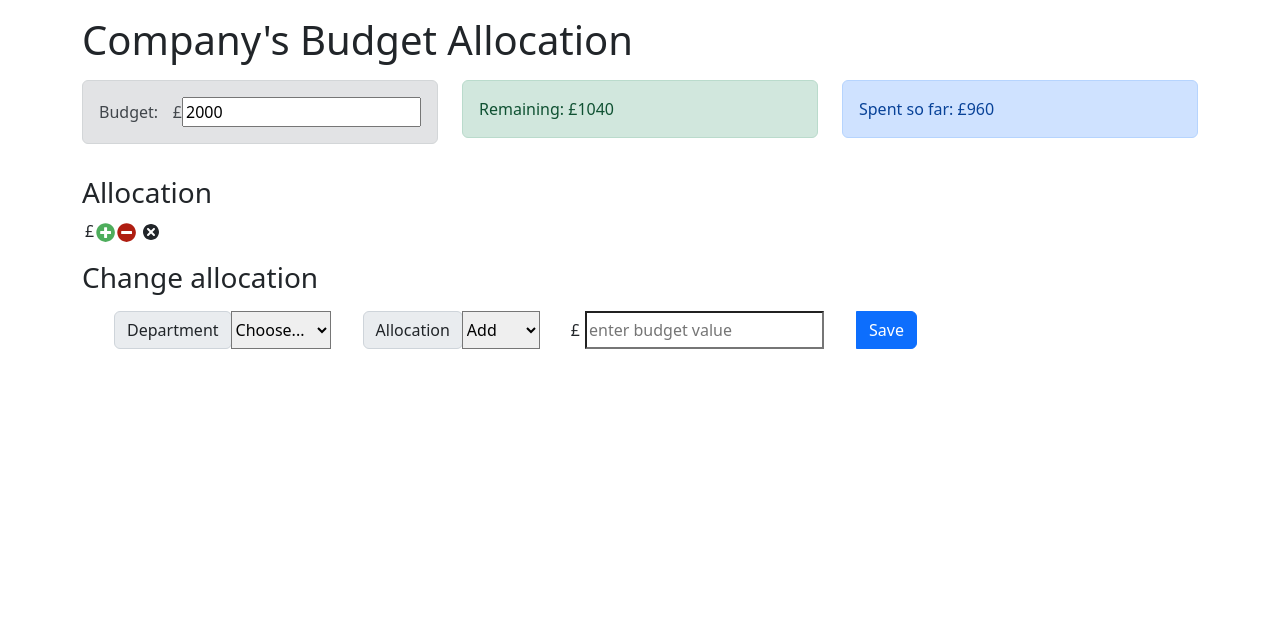
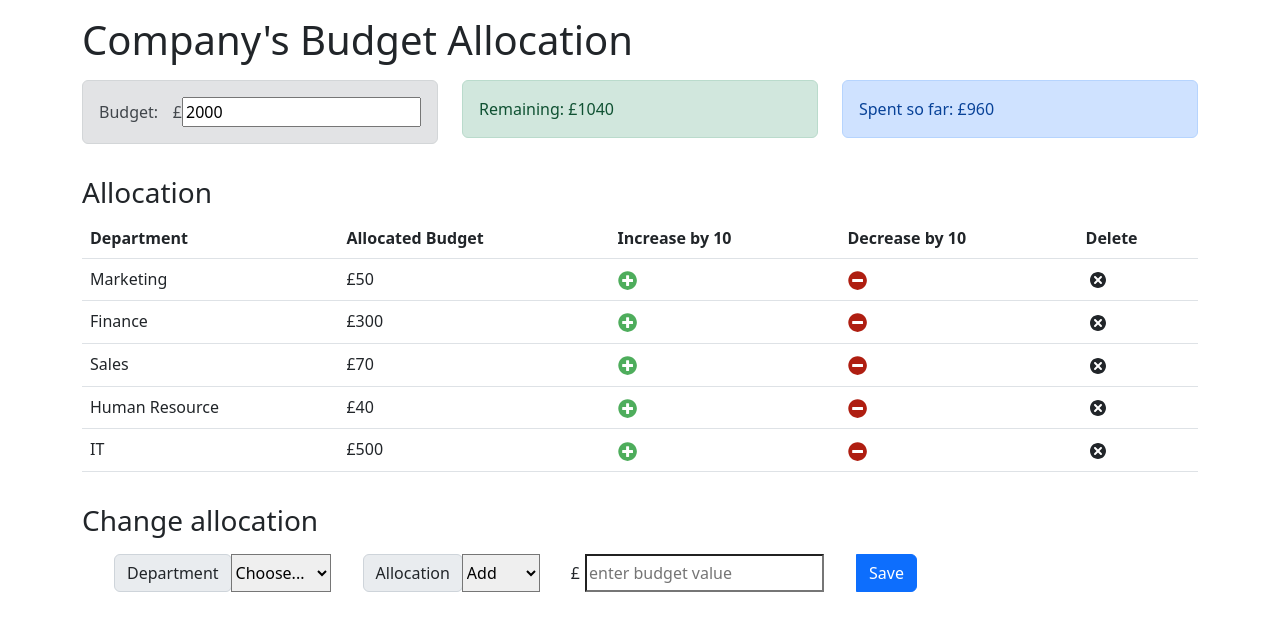
Before and after one commit to ibm-developer-skills-network/ejtos-react_budget_app, a React (Create React App) app: page / in a window 1280 px wide. Shown: the top 630 px of the page. Built offline with nearby package versions, Linux system fonts and the light colour scheme.

Commit message:
Update ExpenseList.js

```diff
--- a/src/components/ExpenseList.js
+++ b/src/components/ExpenseList.js
@@ -1,94 +1,56 @@
 // import React, { useContext } from 'react';
-// import { TiDelete } from 'react-icons/ti';
+// import ExpenseItem from './ExpenseItem';
 // import { AppContext } from '../context/AppContext';
 
-// const ExpenseItem = (props) => {
-//     const { dispatch } = useContext(AppContext);
-
-//     const handleDeleteExpense = () => {
-//         dispatch({
-//             type: 'DELETE_EXPENSE',
-//             payload: props.id,
-//         });
-//     };
-
-//     const increaseAllocation = (name) => {
-//         const expense = {
-//             name: name,
-//             cost: 100000,
-//         };
-
-//         dispatch({
-//             type: 'ADD_EXPENSE',
-//             payload: expense
-//         });
-
-//     }
-
+// const ExpenseList = () => {
+//     const { expenses } = useContext(AppContext);
 
 //     return (
-//         <tr>
-//         <td>{props.name}</td>
-//         <td>Rp {props.cost}</td>
-//         <td><button onClick={event=> increaseAllocation(props.name)}>+</button></td>
-//         <td><TiDelete size='1.5em' onClick={handleDeleteExpense}></TiDelete></td>
-//         </tr>
+//         <table className='table'>
+//               <thead className="thead-light">
+//             <tr>
+//               <th scope="col">Department</th>
+//               <th scope="col">Allocated Budget</th>
+//               <th scope="col">Increase by 100000</th>
+//               <th scope="col">Delete</th>
+//             </tr>
+//           </thead>
+//             <tbody>
+//             {expenses.map((expense) => (
+//                 <ExpenseItem id={expense.id} key={expense.id} name={expense.name} cost={expense.cost} />
+//             ))}
+//             </tbody>
+//         </table>
 //     );
 // };
 
-// export default ExpenseItem;
+// export default ExpenseList;
 
 import React, { useContext } from 'react';
-
-import { FaPlusCircle,FaMinusCircle } from 'react-icons/fa';
-import { TiDelete} from 'react-icons/ti';
+import ExpenseItem from './ExpenseItem';
 import { AppContext } from '../context/AppContext';
 
-const ExpenseItem = (props) => {
-    const { currency, dispatch } = useContext(AppContext);
-
-    const handleDeleteExpense = () => {
-        dispatch({
-            type: 'DELETE_EXPENSE',
-            payload: props.id,
-        });
-    };
-
-    const increaseAllocation = (name) => {
-        const expense = {
-            name: name,
-            cost: 10,
-        };
-
-        dispatch({
-            type: 'ADD_EXPENSE',
-            payload: expense
-        });
-
-    }
-
-    const decreaseAllocation = (name) => {
-        const expense = {
-            name: name,
-            cost: 10,
-        };
-
-        dispatch({
-            type: 'RED_EXPENSE',
-            payload: expense
-        });
-
-    }
+const ExpenseList = () => {
+    const { expenses } = useContext(AppContext);
 
     return (
-        <tr>
-            <td className="col">{props.name}</td>
-            <td className="col">{currency}{props.cost}</td>
-            <td className="col"><FaPlusCircle size='1.2em' color="#4ead5c" onClick={event => increaseAllocation(props.name)}></FaPlusCircle></td>
-            <td className="col"><FaMinusCircle size='1.2em' color="#af1e11" onClick={event => decreaseAllocation(props.name)}></FaMinusCircle></td>
-            <td className="col"><TiDelete size='1.5em' onClick={handleDeleteExpense}></TiDelete></td>
-        </tr>
+        <table className='table'>
+            <thead className="thead-light">
+                <tr>
+                    <th scope="col">Department</th>
+                    <th scope="col">Allocated Budget</th>
+                    <th scope="col">Increase by 10</th>
+                    <th scope="col">Decrease by 10</th>
+                    <th scope="col">Delete</th>
+                </tr>
+            </thead>
+            <tbody>
+                {expenses.map((expense) => (
+                    <ExpenseItem id={expense.id} key={expense.id} name={expense.name} cost={expense.cost} />
+                ))}
+            </tbody>
+        </table>
     );
 };
 
-export default ExpenseItem;
+export default ExpenseList;
```
